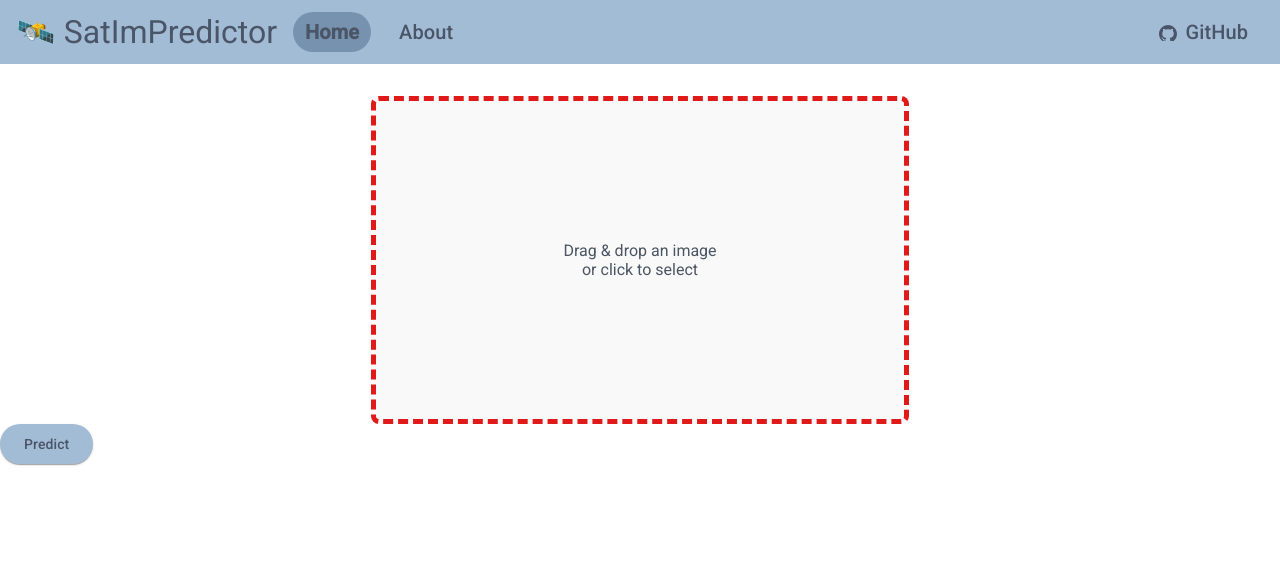
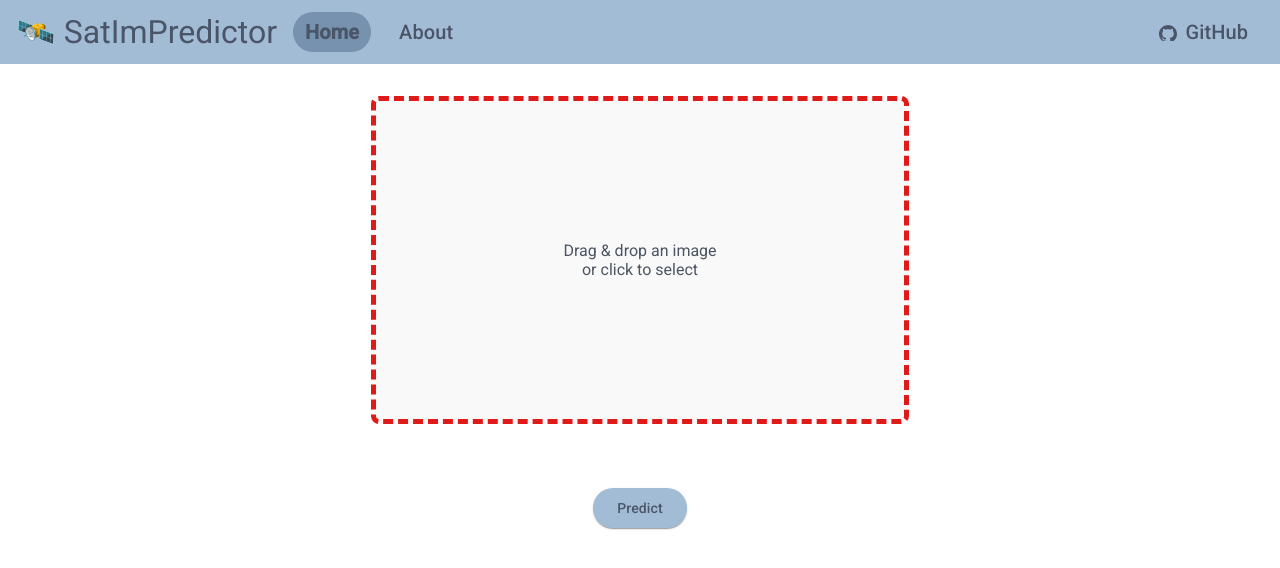
Before and after one commit to Ege-Guler/satelliteVis, an Angular app in the folder satelliteVis-frontend/: page / in a window 1280 px wide. Shown: the top 568 px of the page. Built offline with nearby package versions, Linux system fonts and the light colour scheme.

Commit message:
center predict button on homepage

```diff
--- a/satelliteVis-frontend/src/app/pages/home/home.component.html
+++ b/satelliteVis-frontend/src/app/pages/home/home.component.html
@@ -1,9 +1,11 @@
-<app-upload-form #upload exportAs="ImageUploadComponent"></app-upload-form>
+<div class="home-container">
+  <app-upload-form #upload exportAs="ImageUploadComponent" class="upload-form"></app-upload-form>
 
 
-<button mat-raised-button class="predict-btn" (click)="onPredict()">Predict</button>
+  <button mat-raised-button class="predict-btn" (click)="onPredict()">Predict</button>
 
-<div *ngIf="imagePreviewUrl()" class="output-preview">
-  <h3>Prediction Result</h3>
-  <img [src]="imagePreviewUrl()" alt="Predicted Image" class="predicted-image" />
+  <div *ngIf="imagePreviewUrl()" class="output-preview">
+    <h3>Prediction Result</h3>
+    <img [src]="imagePreviewUrl()" alt="Predicted Image" class="predicted-image" />
+  </div>
 </div>
--- a/satelliteVis-frontend/src/app/pages/home/home.component.scss
+++ b/satelliteVis-frontend/src/app/pages/home/home.component.scss
@@ -1,6 +1,10 @@
 .predict-btn{
     color: #4a5568;
     background-color: #a3bcd6;
+    max-width: 8rem;
+
+    display: block;
+    margin: 4rem auto;
 }
 
 .output-preview {
```
